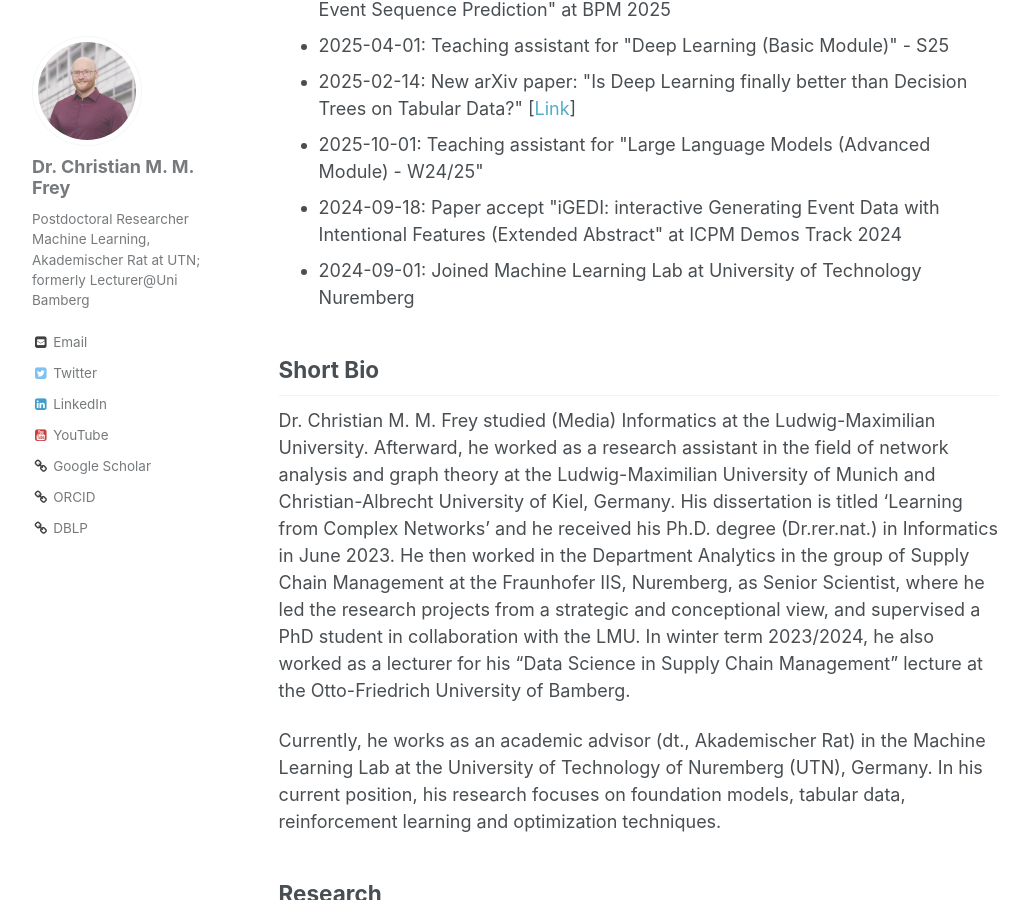
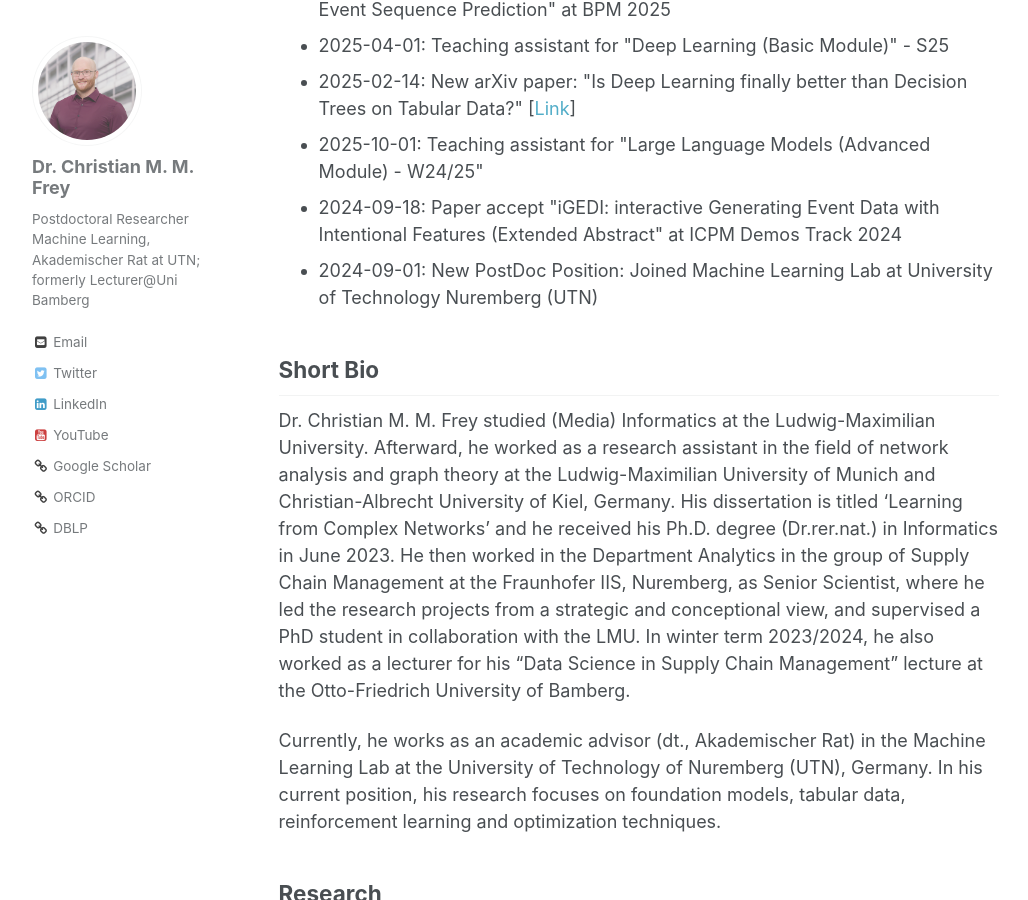
Before and after one commit to christianmaxmike/christianmaxmike.github.io, a Jekyll site: the page built from _pages/about.md, in a window 1280 px wide and 900 px high, scrolled down 446 px. Shown: the whole window, without its empty margins (26-1054 px from the left). Built offline with Jekyll 4.4.1, drawn with Linux system fonts in a browser that asks for light colours.

Commit message:
Update about.md

```diff
--- a/_pages/about.md
+++ b/_pages/about.md
@@ -24,7 +24,7 @@ redirect_from:
 	<li>2025-02-14: New arXiv paper: "Is Deep Learning finally better than Decision Trees on Tabular Data?" [<a href="https://arxiv.org/abs/2402.03970">Link</a>]</li>
 	<li>2025-10-01: Teaching assistant for "Large Language Models (Advanced Module) - W24/25"</li>
 	<li>2024-09-18: Paper accept "iGEDI: interactive Generating Event Data with Intentional Features (Extended Abstract" at ICPM Demos Track 2024</li>
-	<li>2024-09-01: Joined Machine Learning Lab at University of Technology Nuremberg</li>
+	<li>2024-09-01: New PostDoc Position: Joined Machine Learning Lab at University of Technology Nuremberg (UTN)</li>
 </ul>
 
 ## Short Bio
```
